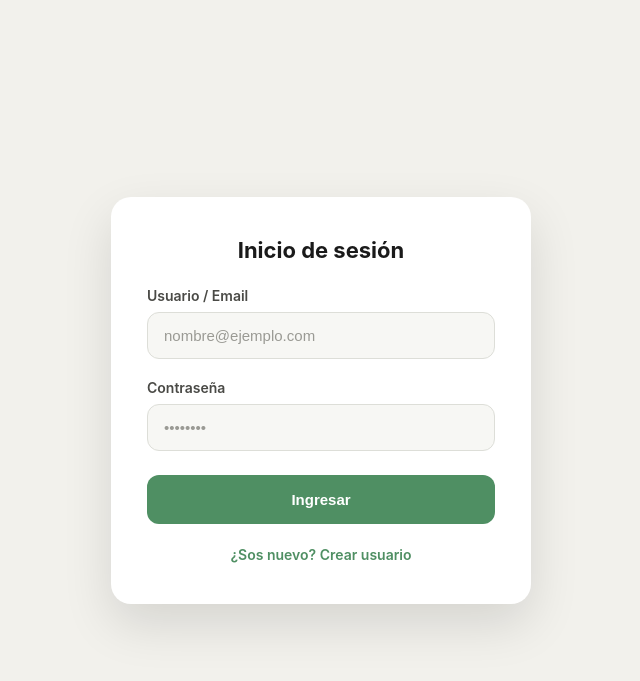
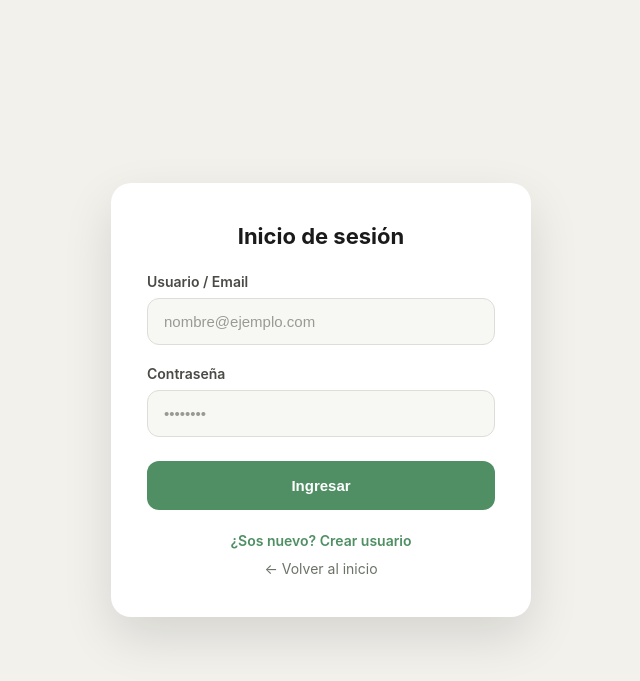
Before and after one commit to harikirtandas/agrowatch-api, a PHP site: page /html/login.html in a window 1280 px wide. Shown: the top 681 px of the page, without its empty margins (319-959 px from the left). Run offline with PHP 8.4, Linux system fonts and the light colour scheme.

Commit message:
Login con volver al inicio y textos de la landing

```diff
--- a/web/css/login.css
+++ b/web/css/login.css
@@ -131,3 +131,10 @@ body {
 .campo__entrada--error {
   border-color: #d1583f
 }
+
+.enlace--secundario {
+  display: block;
+  margin-top: 10px;
+  color: var(--gris-texto, #6b7268);
+  font-weight: 400;
+}
--- a/web/html/landing.html
+++ b/web/html/landing.html
@@ -22,7 +22,7 @@
     <div class="presentacion__contenedor">
       <h1 class="presentacion__titulo">Sabé si tu campo te conviene, todos los días</h1>
       <p class="presentacion__subtitulo">
-        Cruzamos tus costos con el precio del grano, el clima y las retenciones
+        Cruzamos tus costos con el precio del grano, el clima y el dólar del día
         — vos solo cargás lo que gastaste.
       </p>
 
@@ -53,7 +53,7 @@
     </div>
     <div class="caracteristica">
       <h2 class="caracteristica__titulo">Clima integrado</h2>
-      <p class="caracteristica__texto">Pronóstico por establecimiento, sin salir de la app.</p>
+      <p class="caracteristica__texto">Pronóstico de cada lote, sin salir de la app.</p>
     </div>
   </section>
 
--- a/web/html/login.html
+++ b/web/html/login.html
@@ -35,6 +35,8 @@
 
       <a href="creacion_de_usuario_parte_1.html" class="enlace">¿Sos nuevo? Crear usuario</a>
 
+      <a href="landing.html" class="enlace enlace--secundario">← Volver al inicio</a>
+
     </div>
   </main>
 
```
